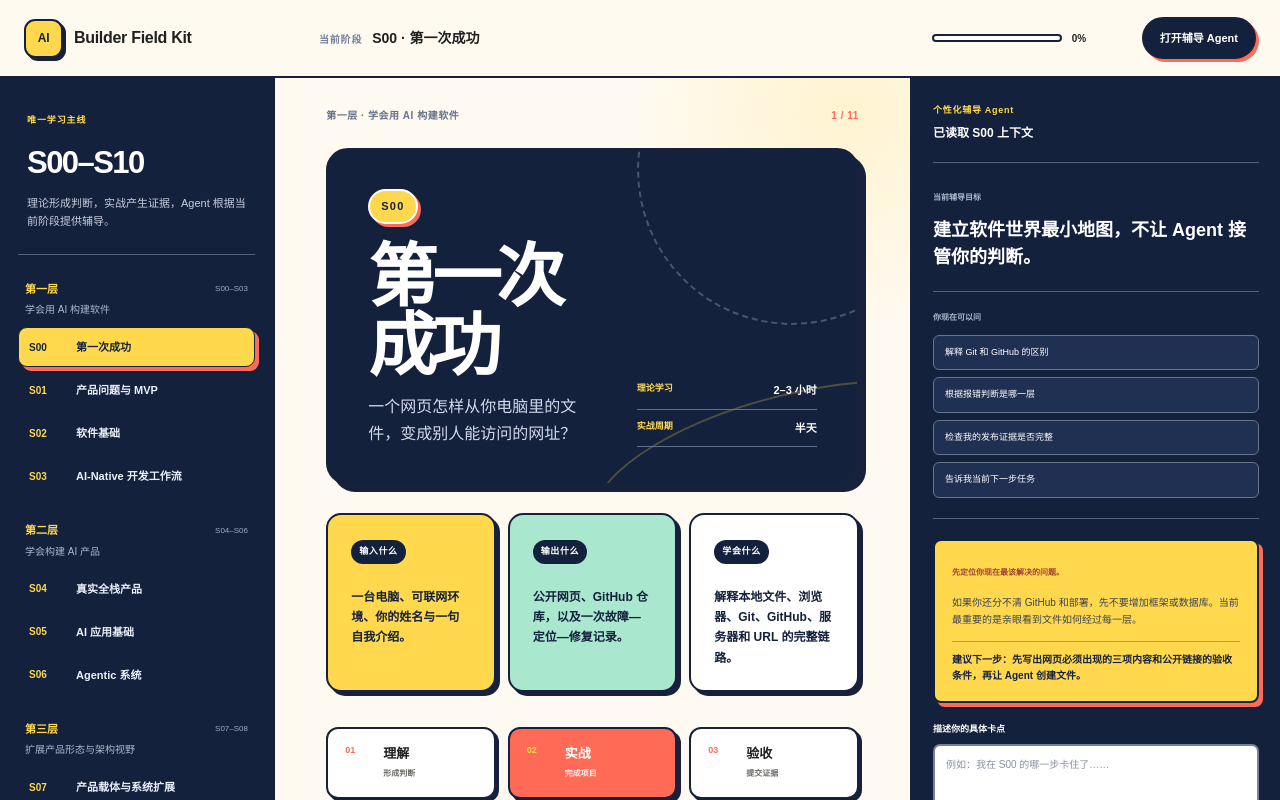
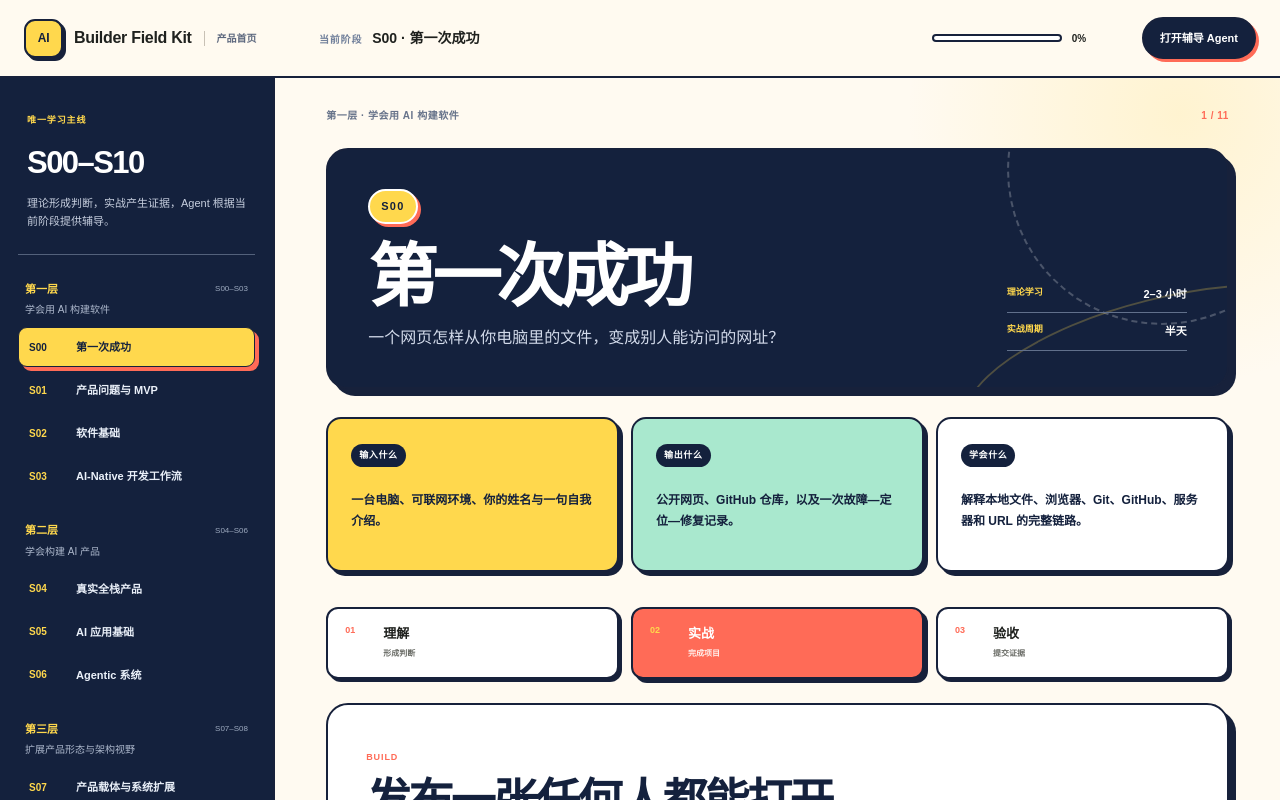
Before and after one commit to jiya1996/ai-builder-field-kit, a Next.js app: page /action in a window 1280 px wide. Built offline with nearby package versions, Linux system fonts and the light colour scheme.

Commit message:
Restore landing entry and fix agent drawer

```diff
--- a/app/globals.css
+++ b/app/globals.css
@@ -513,6 +513,16 @@ footer{padding:28px max(24px,calc((100vw - 1180px)/2));display:flex;align-items:
   box-shadow:3px 3px 0 var(--studio-line);
 }
 .studio-brand>b{font-size:16px;font-weight:900}
+.studio-brand-area{display:flex;align-items:center;gap:12px}
+.studio-home-link{
+  padding-left:12px;
+  border-left:1px solid #c8c1b5;
+  color:#5d687e;
+  font-size:10px;
+  font-weight:900;
+  white-space:nowrap;
+}
+.studio-home-link:hover{color:var(--studio-coral)}
 .studio-current small{color:#72809b;font-weight:800;letter-spacing:.08em}
 .studio-current strong{font-size:14px;font-weight:900}
 .studio-progress>span{height:8px;border:2px solid var(--studio-line);background:#fff}
@@ -526,7 +536,7 @@ footer{padding:28px max(24px,calc((100vw - 1180px)/2));display:flex;align-items:
 }
 .studio-grid{
   height:calc(100vh - 78px);
-  grid-template-columns:275px minmax(620px,1fr) 370px;
+  grid-template-columns:275px minmax(620px,1fr);
 }
 .studio-rail{
   padding:28px 18px 38px;
@@ -786,11 +796,30 @@ footer{padding:28px max(24px,calc((100vw - 1180px)/2));display:flex;align-items:
 .complete-stage.is-complete{border-color:var(--studio-line);background:var(--studio-mint);color:var(--studio-navy)}
 
 .studio-agent{
+  position:fixed;
+  z-index:30;
+  top:78px;
+  right:0;
+  bottom:0;
+  width:370px;
   padding:26px 21px 36px;
   border-left:2px solid var(--studio-line);
   background:var(--studio-navy);
   color:#fff;
+  box-shadow:-12px 0 40px rgba(20,33,61,.28);
+  opacity:0;
+  visibility:hidden;
+  pointer-events:none;
+  transform:translateX(100%);
+  transition:transform .22s ease,opacity .18s ease,visibility .22s;
 }
+.studio-grid.agent-is-open .studio-agent{
+  opacity:1;
+  visibility:visible;
+  pointer-events:auto;
+  transform:translateX(0);
+}
+.agent-head button{display:block}
 .agent-head{border-bottom-color:#53617b}
 .agent-head span{color:var(--studio-yellow)}.agent-head b{color:#fff}
 .agent-head button{color:#fff}
@@ -819,7 +848,7 @@ footer{padding:28px max(24px,calc((100vw - 1180px)/2));display:flex;align-items:
 @media(max-width:1180px){
   .studio-header{grid-template-columns:250px 1fr auto}
   .studio-grid{grid-template-columns:250px minmax(540px,1fr)}
-  .studio-agent{top:78px}
+  .studio-agent{top:78px;width:350px}
 }
 @media(max-width:860px){
   .studio-grid{grid-template-columns:205px minmax(0,1fr)}
@@ -829,6 +858,7 @@ footer{padding:28px max(24px,calc((100vw - 1180px)/2));display:flex;align-items:
 }
 @media(max-width:640px){
   .studio-header{height:66px}
+  .studio-home-link{display:none}
   .studio-grid{display:block}
   .studio-rail{
     top:66px;
--- a/app/learning-workbench.tsx
+++ b/app/learning-workbench.tsx
@@ -103,6 +103,15 @@ export function LearningWorkbench({
     window.history.pushState({}, "", `${window.location.pathname}?${params.toString()}`);
   }
 
+  function setAgentVisibility(nextOpen: boolean) {
+    setAgentOpen(nextOpen);
+    const params = new URLSearchParams(window.location.search);
+    if (nextOpen) params.set("agent", "1");
+    else params.delete("agent");
+    const query = params.toString();
+    window.history.replaceState({}, "", `${window.location.pathname}${query ? `?${query}` : ""}`);
+  }
+
   function togglePracticeStep(index: number) {
     const current = practiceChecks[stage.id] ?? [];
     const next = current.includes(index) ? current.filter((item) => item !== index) : [...current, index];
@@ -154,10 +163,13 @@ export function LearningWorkbench({
   return (
     <main className="studio-shell">
       <header className="studio-header">
-        <Link className="studio-brand" href="/" aria-label="返回首页">
-          <span>AI</span>
-          <b>Builder Field Kit</b>
-        </Link>
+        <div className="studio-brand-area">
+          <Link className="studio-brand" href="/" aria-label="返回产品首页">
+            <span>AI</span>
+            <b>Builder Field Kit</b>
+          </Link>
+          <Link className="studio-home-link" href="/">产品首页</Link>
+        </div>
         <div className="studio-current">
           <small>当前阶段</small>
           <strong>{stage.code} · {stage.title}</strong>
@@ -166,7 +178,13 @@ export function LearningWorkbench({
           <span><i style={{width: `${progress}%`}} /></span>
           <b>{progress}%</b>
         </div>
-        <button className="studio-agent-toggle" type="button" onClick={() => setAgentOpen((value) => !value)}>
+        <button
+          className="studio-agent-toggle"
+          type="button"
+          aria-controls="studio-agent-panel"
+          aria-expanded={agentOpen}
+          onClick={() => setAgentVisibility(!agentOpen)}
+        >
           {agentOpen ? "关闭辅导" : "打开辅导 Agent"}
         </button>
       </header>
@@ -333,10 +351,15 @@ export function LearningWorkbench({
           )}
         </section>
 
-        <aside className="studio-agent" aria-label="个性化辅导 Agent">
+        <aside
+          className="studio-agent"
+          id="studio-agent-panel"
+          aria-label="个性化辅导 Agent"
+          aria-hidden={!agentOpen}
+        >
           <div className="agent-head">
             <div><span>个性化辅导 Agent</span><b>已读取 {stage.code} 上下文</b></div>
-            <button type="button" onClick={() => setAgentOpen(false)} aria-label="关闭辅导 Agent">×</button>
+            <button type="button" onClick={() => setAgentVisibility(false)} aria-label="关闭辅导 Agent">×</button>
           </div>
           <div className="agent-context">
             <span>当前辅导目标</span>
```
Also changed, not shown: 1 other file (tests, documents, lock files or other folders).
